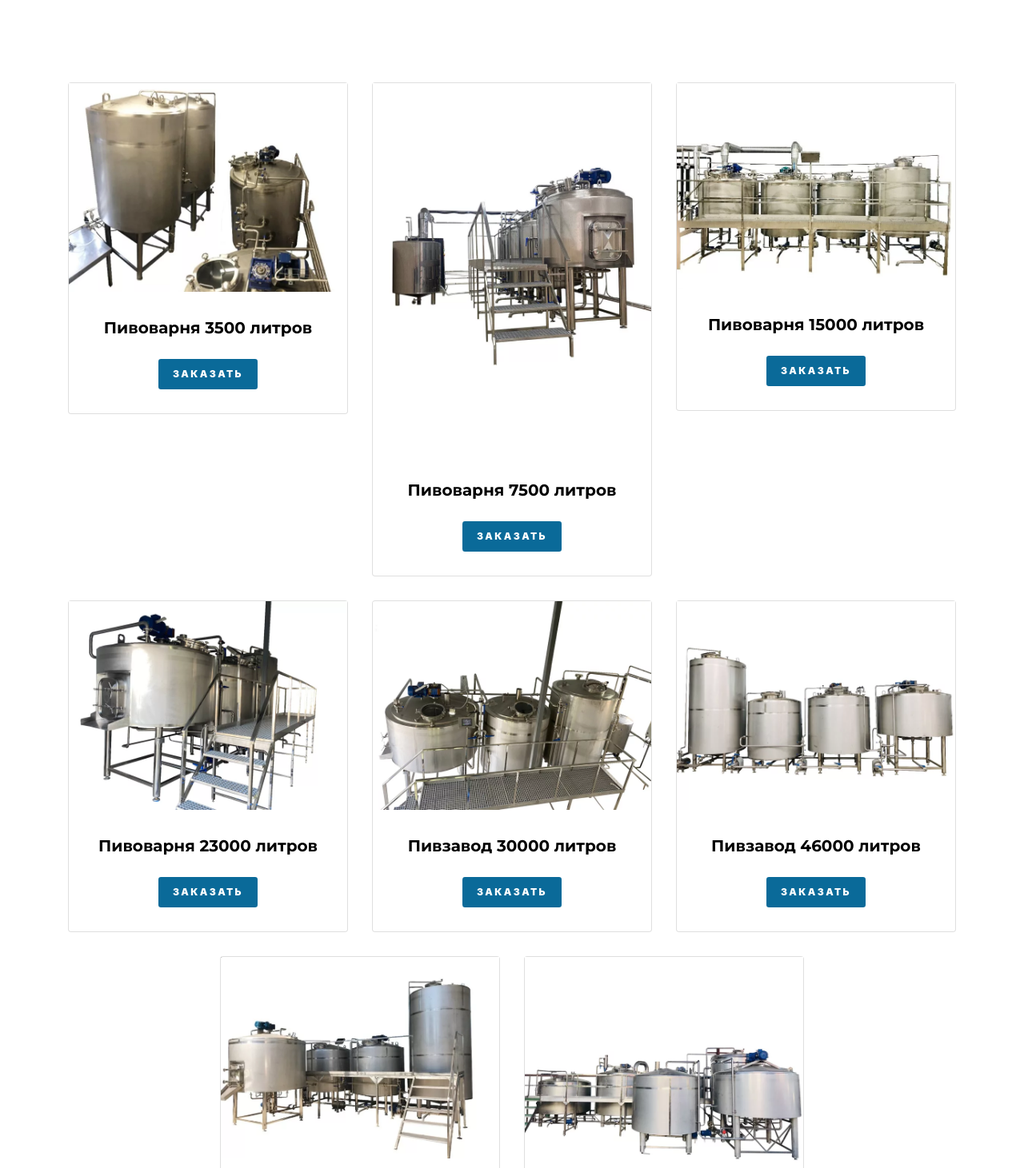
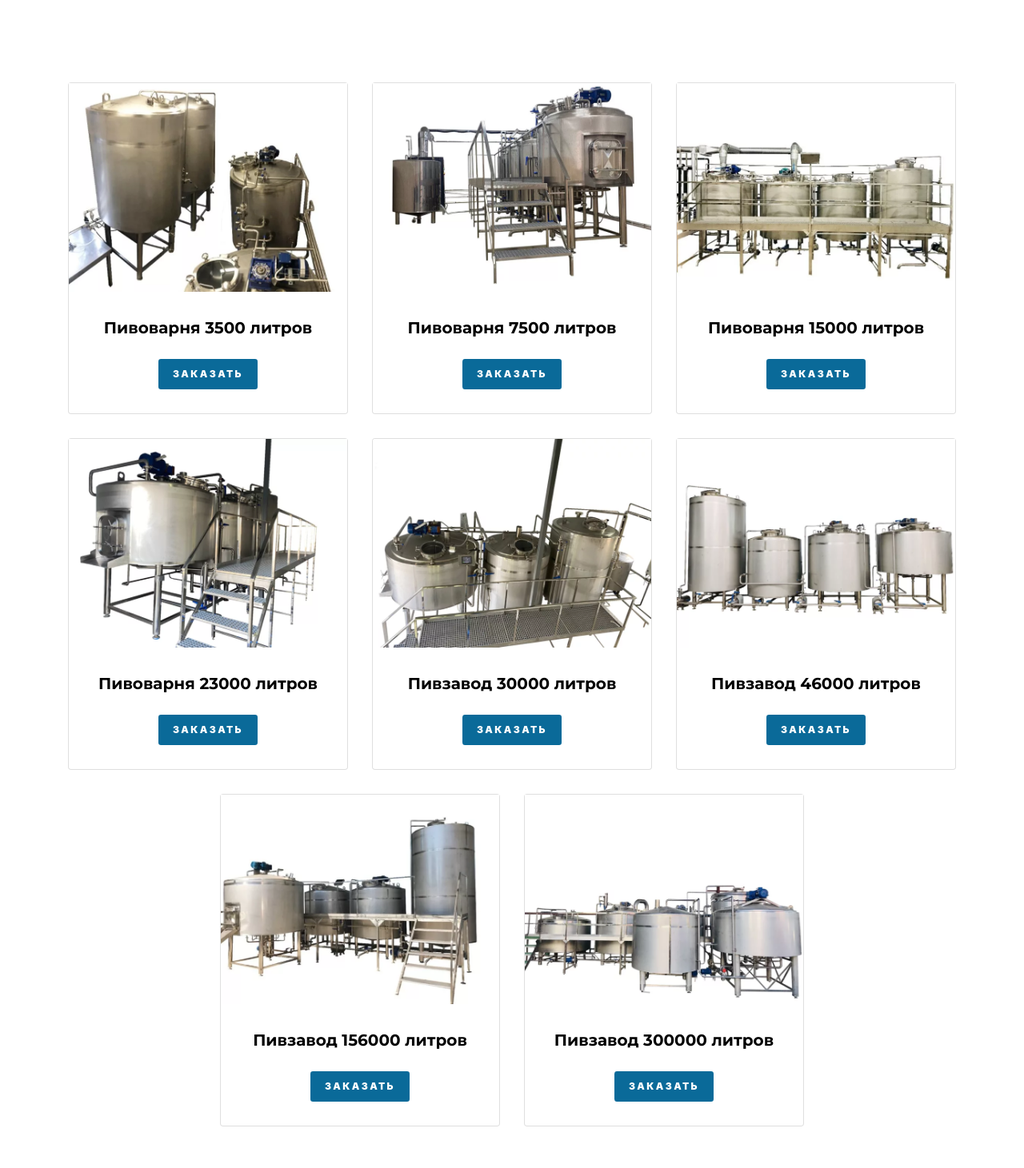
Before and after one commit to Susets/Yemkostnoye_oborudovaniye, a plain HTML site: page brewing.html in a window 1280 px wide. Shown: the part 552-2013 px from the top of the page at 80% size. Drawn offline with Linux system fonts and the light colour scheme.

Commit message:
fix brewing img

```diff
--- a/brewing.html
+++ b/brewing.html
@@ -100,7 +100,7 @@
         <div class="row justify-content-center">
           <div class="col-lg-4">
             <div class="card media d-block media-custom text-center">
-              <a href="#"><img src="images/brewing/1.webp" alt="Image Placeholder" class="img-fluid"></a>
+              <a href="#"><img src="images/brewing/1.png" alt="Image Placeholder" class="img-fluid"></a>
               <div class="media-body">
                 <h3 class="mt-0 mb-4 text-black">Пивоварня 3500 литров</h3>
                 <a href="#" class="btn btn-primary btn-sm px-3 py-2">Заказать</a>
@@ -110,7 +110,7 @@
 
           <div class="col-lg-4">
             <div class="card media d-block media-custom text-center">
-              <a href="#"><img src="images/brewing/2.webp" alt="Image Placeholder" class="img-fluid"></a>
+              <a href="#"><img src="images/brewing/2.png" alt="Image Placeholder" class="img-fluid"></a>
               <div class="media-body">
                 <h3 class="mt-0 mb-4 text-black">Пивоварня 7500 литров</h3>
                 <a href="#" class="btn btn-primary btn-sm px-3 py-2">Заказать</a>
@@ -120,7 +120,7 @@
 
           <div class="col-lg-4">
             <div class="card media d-block media-custom text-center">
-              <a href="#"><img src="images/brewing/3.webp" alt="Image Placeholder" class="img-fluid"></a>
+              <a href="#"><img src="images/brewing/3.png" alt="Image Placeholder" class="img-fluid"></a>
               <div class="media-body">
                 <h3 class="mt-0 mb-4 text-black">Пивоварня 15000 литров</h3>
                 <a href="#" class="btn btn-primary btn-sm px-3 py-2">Заказать</a>
@@ -130,7 +130,7 @@
 
           <div class="col-lg-4">
             <div class="card media d-block media-custom text-center">
-              <a href="#"><img src="images/brewing/4.webp" alt="Image Placeholder" class="img-fluid"></a>
+              <a href="#"><img src="images/brewing/4.png" alt="Image Placeholder" class="img-fluid"></a>
               <div class="media-body">
                 <h3 class="mt-0 mb-4 text-black">Пивоварня 23000 литров</h3>
                 <a href="#" class="btn btn-primary btn-sm px-3 py-2">Заказать</a>
@@ -140,7 +140,7 @@
 
           <div class="col-lg-4">
             <div class="card media d-block media-custom text-center">
-              <a href="#"><img src="images/brewing/5.webp" alt="Image Placeholder" class="img-fluid"></a>
+              <a href="#"><img src="images/brewing/5.png" alt="Image Placeholder" class="img-fluid"></a>
               <div class="media-body">
                 <h3 class="mt-0 mb-4 text-black">Пивзавод 30000 литров</h3>
                 <a href="#" class="btn btn-primary btn-sm px-3 py-2">Заказать</a>
@@ -150,7 +150,7 @@
 
           <div class="col-lg-4">
             <div class="card media d-block media-custom text-center">
-              <a href="#"><img src="images/brewing/6.webp" alt="Image Placeholder" class="img-fluid"></a>
+              <a href="#"><img src="images/brewing/6.png" alt="Image Placeholder" class="img-fluid"></a>
               <div class="media-body">
                 <h3 class="mt-0 mb-4 text-black">Пивзавод 46000 литров</h3>
                 <a href="#" class="btn btn-primary btn-sm px-3 py-2">Заказать</a>
@@ -160,7 +160,7 @@
 
           <div class="col-lg-4">
             <div class="card media d-block media-custom text-center">
-              <a href="#"><img src="images/brewing/7.webp" alt="Image Placeholder" class="img-fluid"></a>
+              <a href="#"><img src="images/brewing/7.png" alt="Image Placeholder" class="img-fluid"></a>
               <div class="media-body">
                 <h3 class="mt-0 mb-4 text-black">Пивзавод 156000 литров</h3>
                 <a href="#" class="btn btn-primary btn-sm px-3 py-2">Заказать</a>
@@ -170,7 +170,7 @@
 
           <div class="col-lg-4">
             <div class="card media d-block media-custom text-center">
-              <a href="#"><img src="images/brewing/8.webp" alt="Image Placeholder" class="img-fluid"></a>
+              <a href="#"><img src="images/brewing/8.png" alt="Image Placeholder" class="img-fluid"></a>
               <div class="media-body">
                 <h3 class="mt-0 mb-4 text-black">Пивзавод 300000 литров</h3>
                 <a href="#" class="btn btn-primary btn-sm px-3 py-2">Заказать</a>
```
Also changed, not shown: images/brewing/1.png (added), images/brewing/1.webp (deleted), images/brewing/2.png (added), images/brewing/2.webp (deleted), images/brewing/3.png (added), images/brewing/3.webp (deleted), images/brewing/4.png (added), images/brewing/4.webp (deleted), images/brewing/5.png (added), images/brewing/5.webp (deleted), images/brewing/6.png (added), images/brewing/6.webp (deleted), images/brewing/7.png (added), images/brewing/7.webp (deleted), 2 more files.
